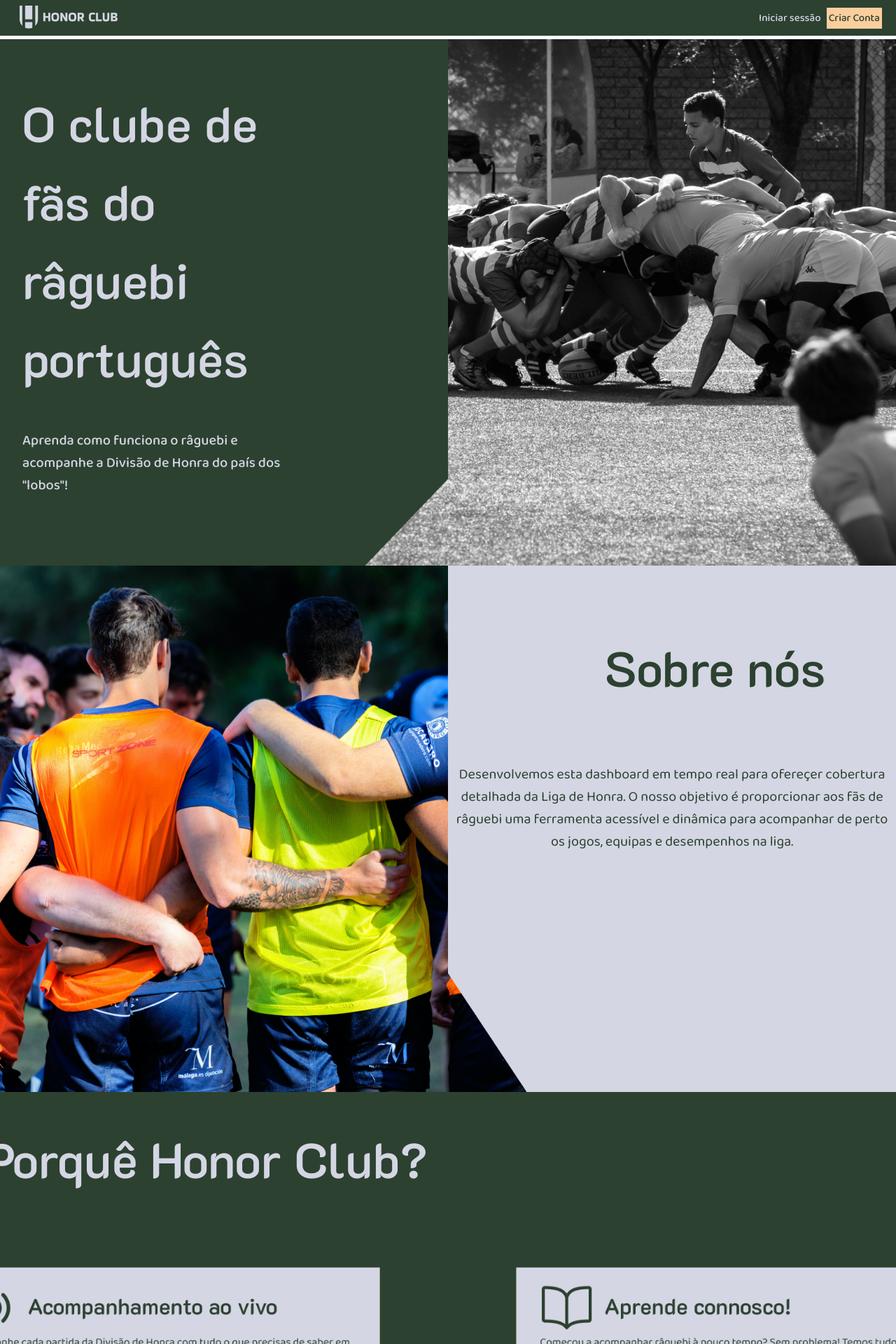
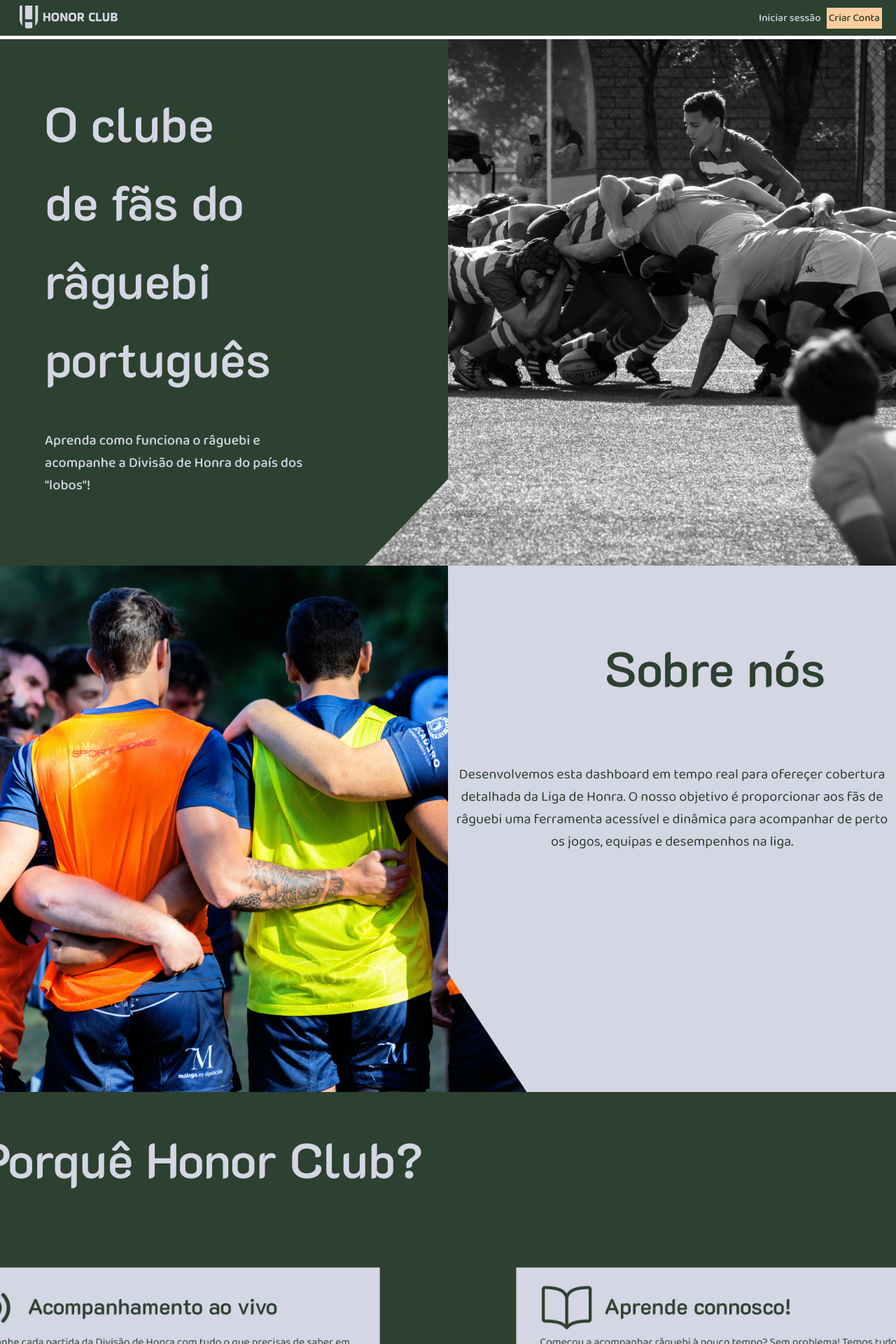
Before and after one commit to FranciscoGameiro2004/HonorClub-PW1-ESMAD, a Vue app: page / in a window 1280 px wide. Shown: the top 1920 px of the page at 70% size. Built offline with nearby package versions, Linux system fonts and the light colour scheme.

Commit message:
Minor fixes

```diff
--- a/src/views/LandingPageView.vue
+++ b/src/views/LandingPageView.vue
@@ -123,7 +123,8 @@ export default {
   display: flex;
   position: absolute;
   top: 15%;
-  z-index: 0;
+  left: 5%;
+  z-index: 2;
 }
 
 .title-1 {
@@ -141,6 +142,7 @@ export default {
   font-family: 'Baloo2-Medium', sans-serif;
   font-size: 20px;
   margin-right: 850px;
+  text-align: left;
 }
 
 .image-1 img {
@@ -150,7 +152,7 @@ export default {
   left: 0%;
   width: 100%;
   height: 94%;
-  z-index: -1;
+  z-index: 1;
   object-fit: cover;
 }
 
@@ -211,7 +213,7 @@ export default {
 .title-3 {
   display: flex;
   position: relative;
-  left: -9%;
+  left: -10%;
   color: #D4D6E3;
   font-family: 'K2D-SemiBold', sans-serif;
   font-size: 70px;
```
